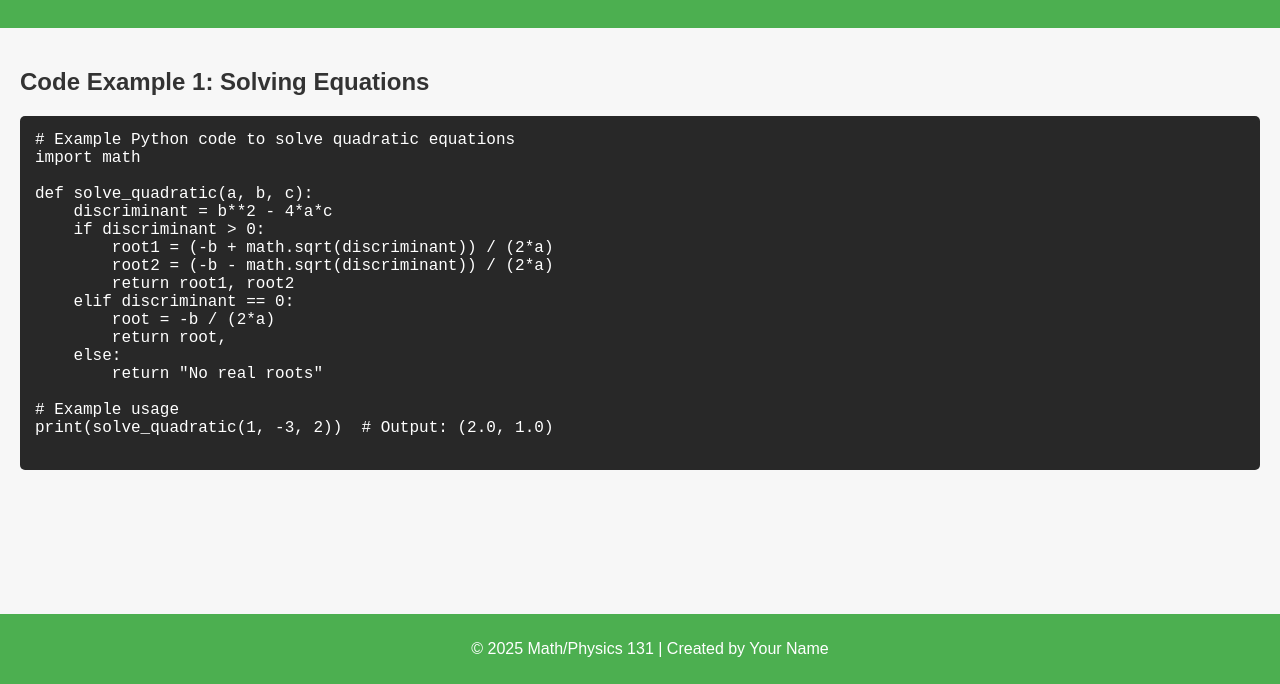
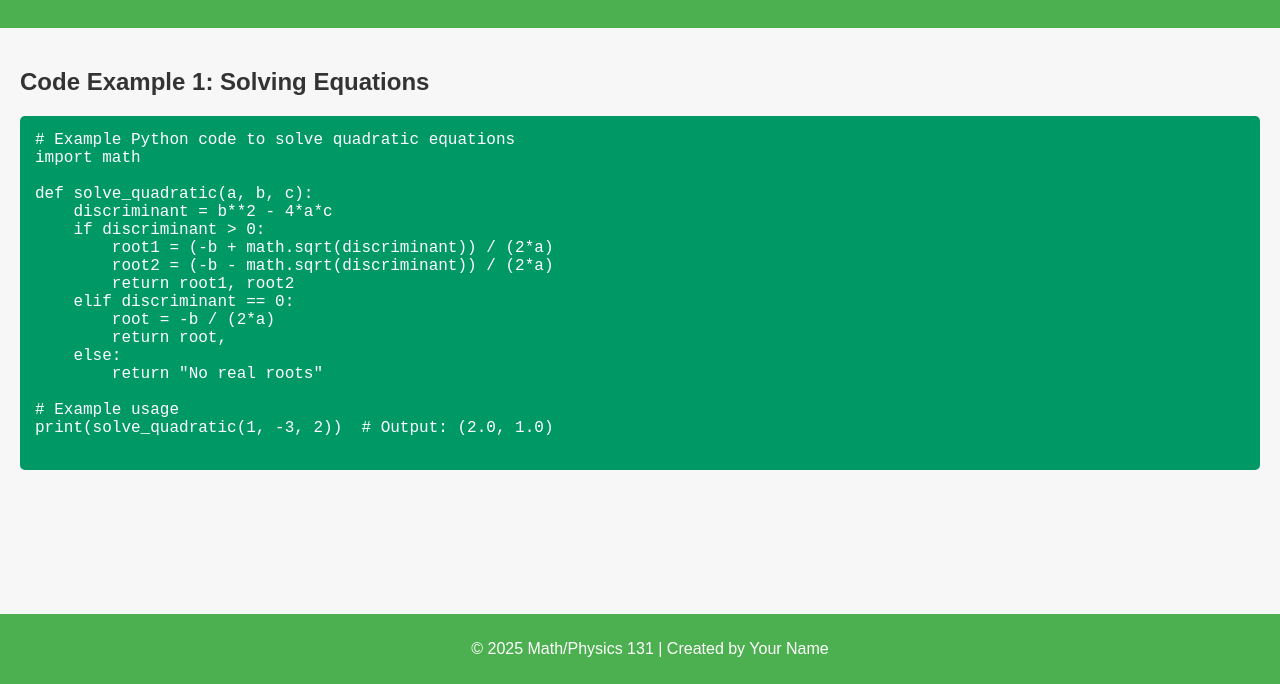
Before and after one commit to LilyRashidi-Yazd/LilyRashidi_Yazd.github.io, a plain HTML site: page index.html in a window 1280 px wide. Shown: the part 116-800 px from the top of the page. Drawn offline with Linux system fonts and the light colour scheme.

Commit message:
Update index.html

```diff
--- a/index.html
+++ b/index.html
@@ -24,7 +24,7 @@
             color: #333;
         }
         pre {
-            background-color: #282828;
+            background-color: #009865;
             color: white;
             padding: 15px;
             border-radius: 5px;
```
